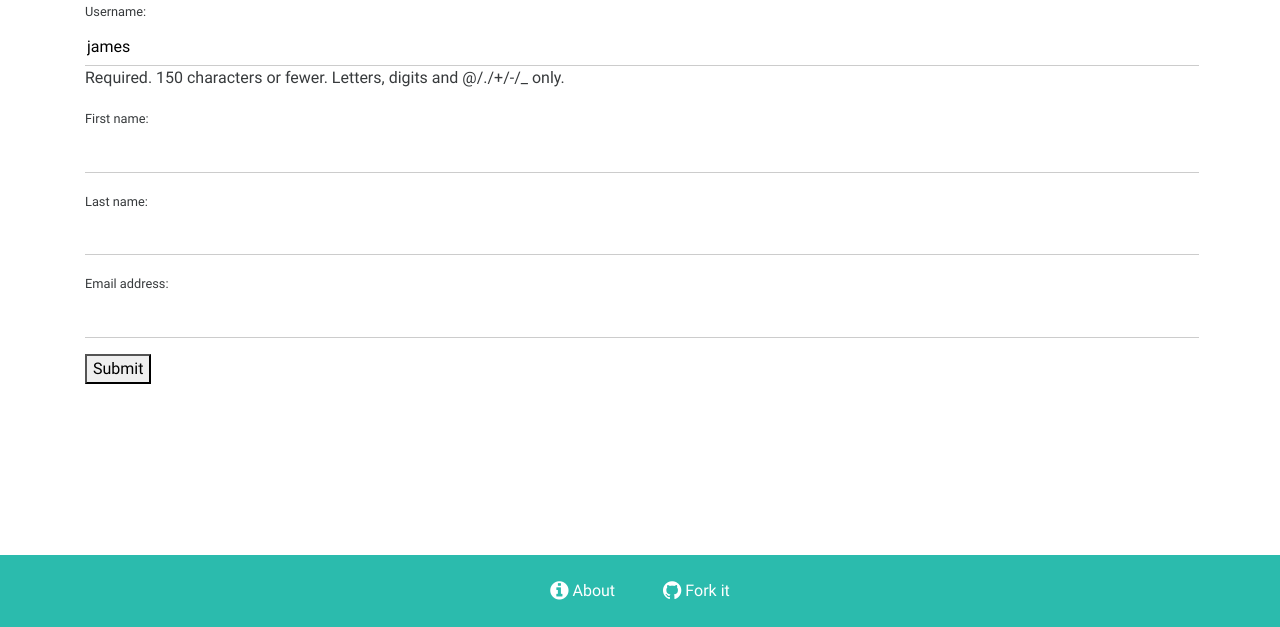
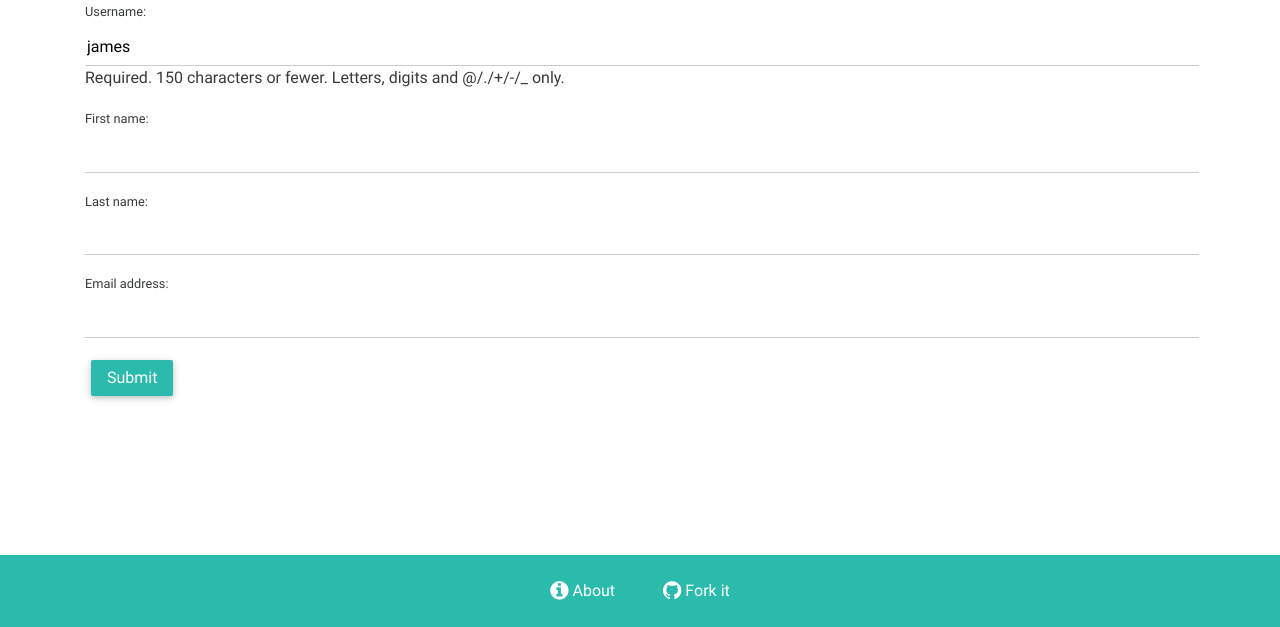
Before and after one commit to FoodLust/FL, a Django app: page /member/edit in a window 1280 px wide. Shown: the part 173-800 px from the top of the page. Run offline with Django 3.2, Linux system fonts and the light colour scheme; a user stored in the database is signed in; some libraries are stand-ins or nearby versions.

Commit message:
Button styles

```diff
--- a/members/templates/edit_member.html
+++ b/members/templates/edit_member.html
@@ -3,6 +3,6 @@
 <h1>Profile Edit</h1>
 <form method="post">{% csrf_token %}
     {{ form.as_p }}
-    <input type="submit" value="Submit" />
+    <button class="btn btn-default" type="submit" value="Submit" />Submit</button>
 </form>
 {% endblock %}
```
Also changed, not shown: templates/registration/registration_form.html (+0 -22 lines).
